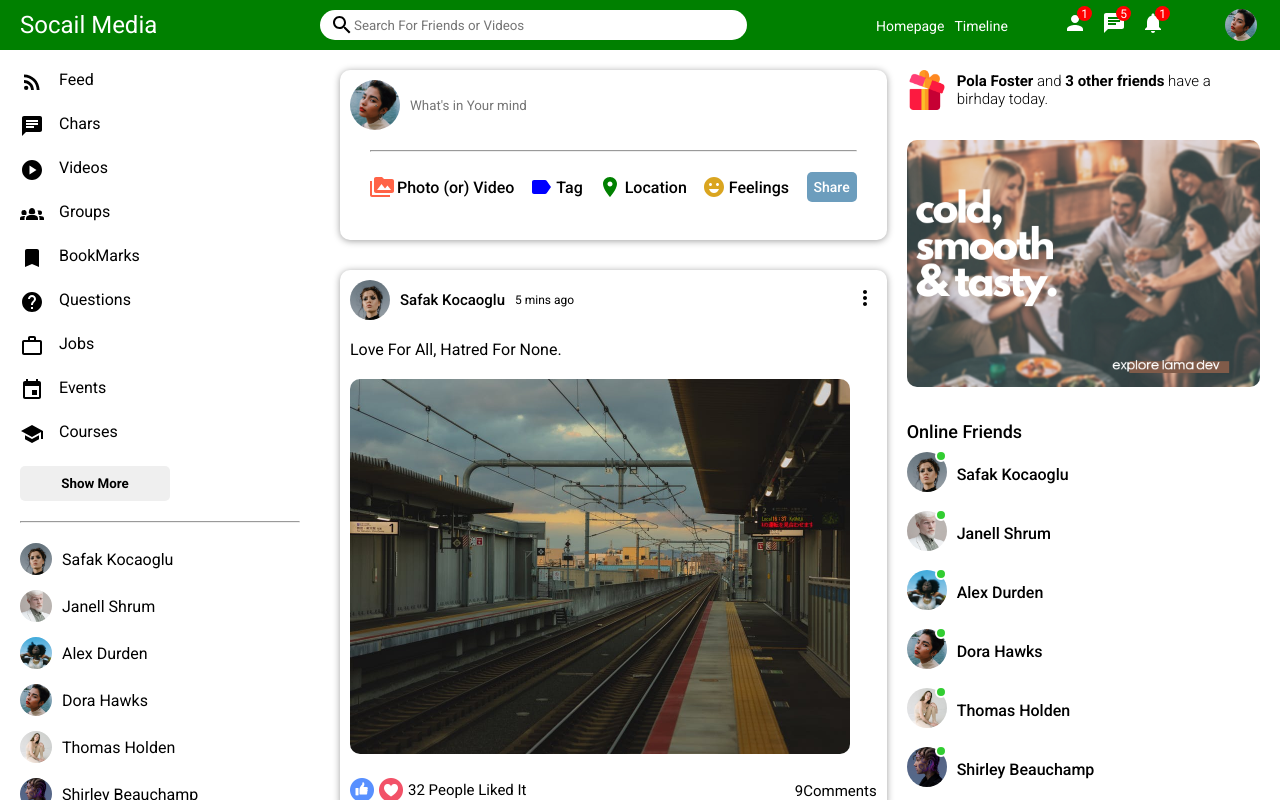
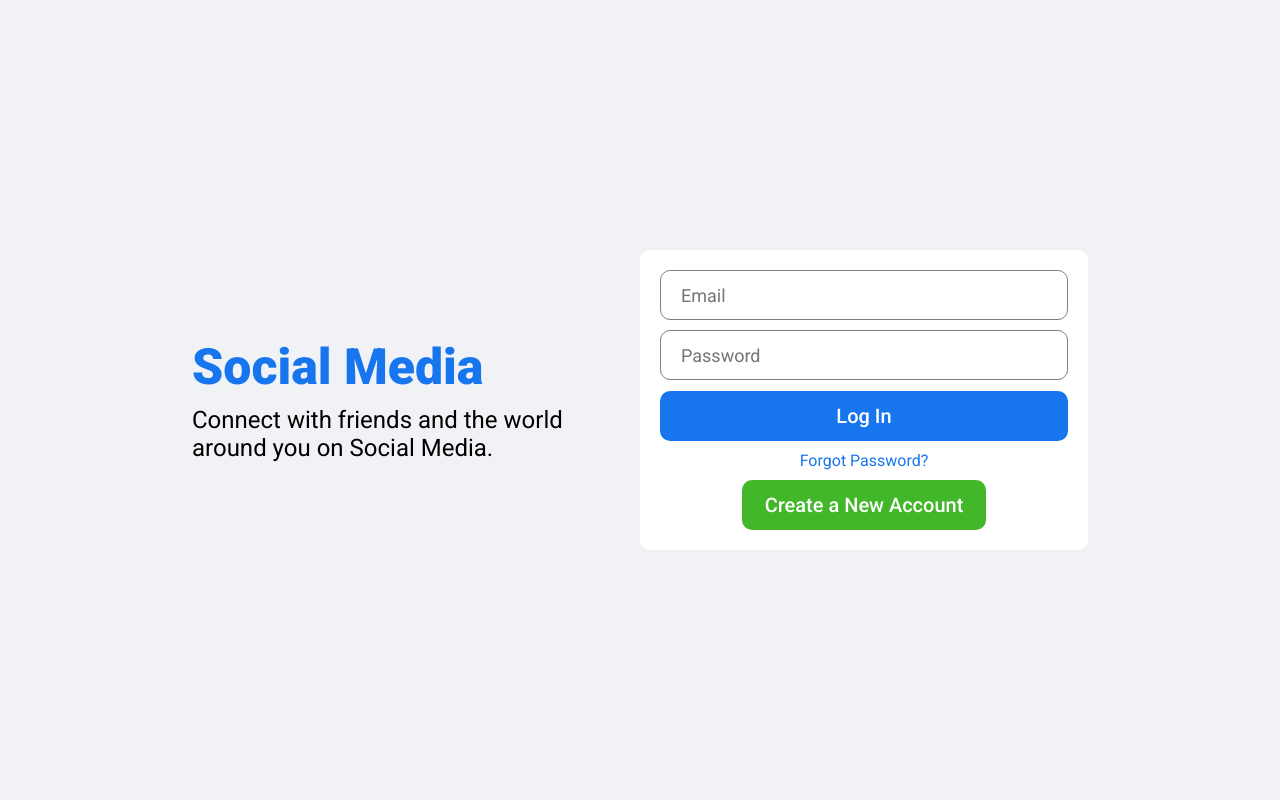
Before and after one commit to DhinakaranS-75/social-media75, a React (Create React App) app in the folder front-end/: page /login in a window 1280 px wide. Shown: the top 800 px of the page. Built offline with nearby package versions, Linux system fonts and the light colour scheme.

Commit message:
React Router Dom

```diff
--- a/front-end/src/App.js
+++ b/front-end/src/App.js
@@ -1,14 +1,19 @@
-import React from "react";
-import Home from "./Pages/home/Home";
-import { BrowserRouter as Router, Switch, Route } from "react-router-dom";
+import Home from "./Pages/home/Home.jsx";
+import Register from "./Pages/register/Register.jsx";
+import Login from "./Pages/login/Login.jsx";
+import Profile from "./Pages/profile/Profile.jsx";
+import { BrowserRouter, Routes, Route } from "react-router-dom";
 
 function App() {
   return (
-    <Router>
-      <Switch>
-        <Home />
-      </Switch>
-    </Router>
+    <BrowserRouter>
+      <Routes>
+        <Route path="/" element={<Home />}></Route>
+        <Route path="/login" element={<Login />} />
+        <Route path="/register" element={<Register />} />
+        <Route path="/profile/:username" element={<Profile />} />
+      </Routes>
+    </BrowserRouter>
   );
 }
 
--- a/front-end/src/Pages/login/Login.jsx
+++ b/front-end/src/Pages/login/Login.jsx
@@ -1,5 +1,5 @@
 import React from "react";
-import "./login.css"
+import "./login.css";
 
 export default function Login() {
   return (
@@ -8,7 +8,7 @@ export default function Login() {
         <div className="loginLeft">
           <h3 className="loginLogo">Social Media</h3>
           <span className="loginDesc">
-            Connect with friends and the world around you on Lamasocial.
+            Connect with friends and the world around you on Social Media.
           </span>
         </div>
         <div className="loginRight">
--- a/front-end/src/Pages/register/Register.jsx
+++ b/front-end/src/Pages/register/Register.jsx
@@ -7,7 +7,7 @@ export default function Register() {
         <div className="loginLeft">
           <h3 className="loginLogo">Social Media</h3>
           <span className="loginDesc">
-            Connect with friends and the world around you on Lamasocial.
+            Connect with friends and the world around you on Social Media.
           </span>
         </div>
         <div className="loginRight">
```
